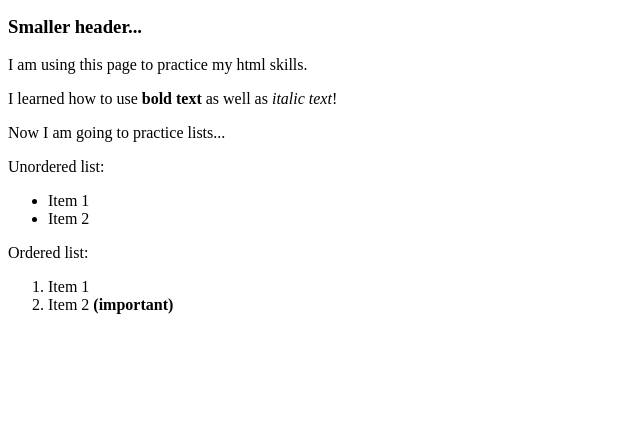
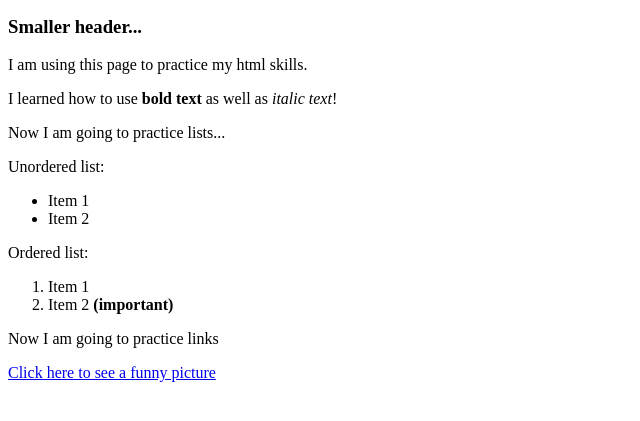
Before and after one commit to anthonyleemiller/html-page-test, a plain HTML site: page index.html in a window 1280 px wide. Shown: the part 101-522 px from the top of the page, without its empty margins (0-640 px from the left). Drawn offline with Linux system fonts and the light colour scheme.

Commit message:
Added link to funny picture

```diff
--- a/index.html
+++ b/index.html
@@ -27,4 +27,10 @@
         </ol>
         <!-- hidden comment -->
     </body>
+
+    <!-- Adding Links -->
+    <body>
+        <p>Now I am going to practice links</p>
+        <a href="https://store-images.s-microsoft.com/image/apps.22379.13510798886692162.1080fe2d-e803-4a7d-8f0c-06ac76f34b3f.9f85789e-b95f-4e0f-8dda-237c7a855096?mode=scale&q=90&h=300&w=300"> Click here to see a funny picture </a>
+    </body>
 </html>
```
